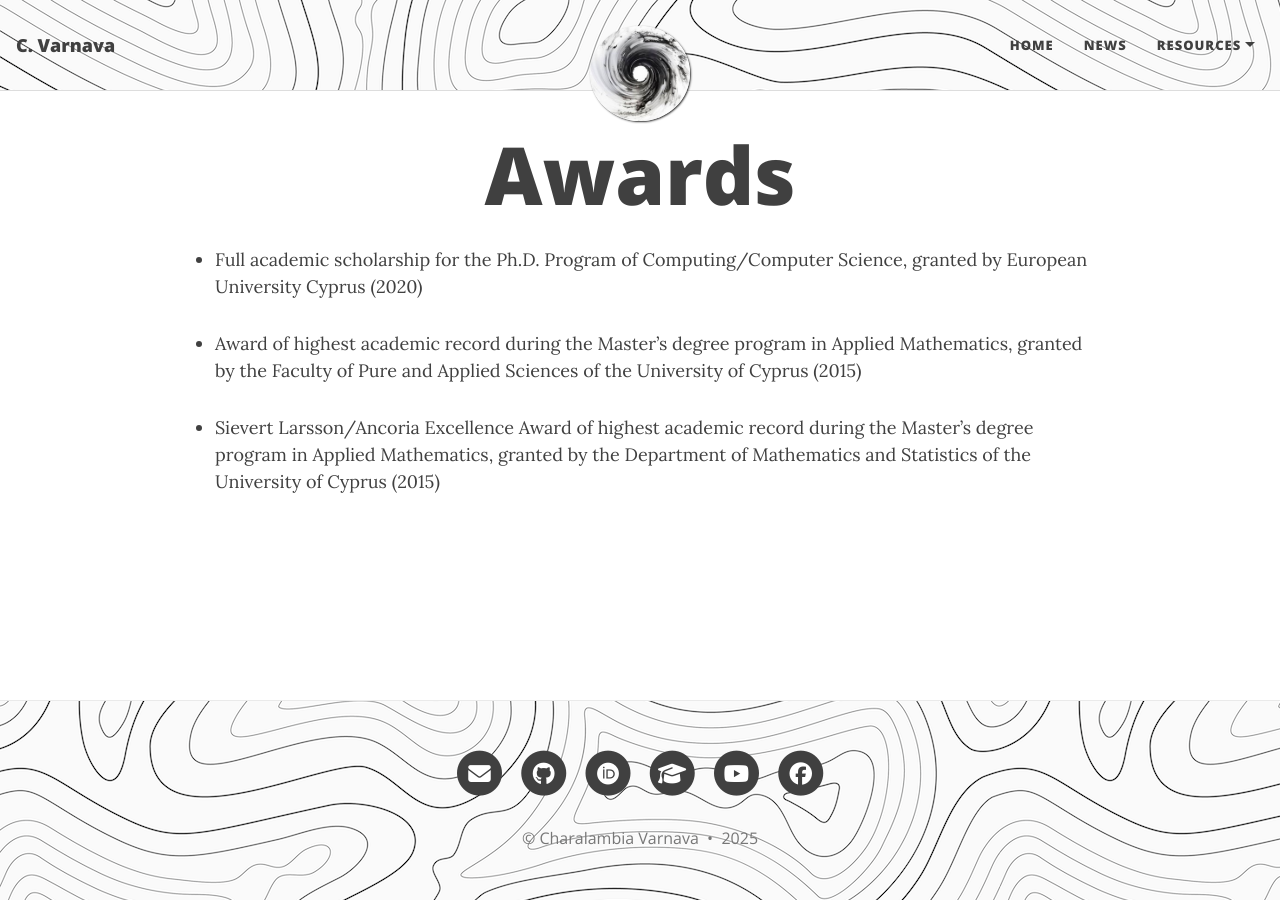
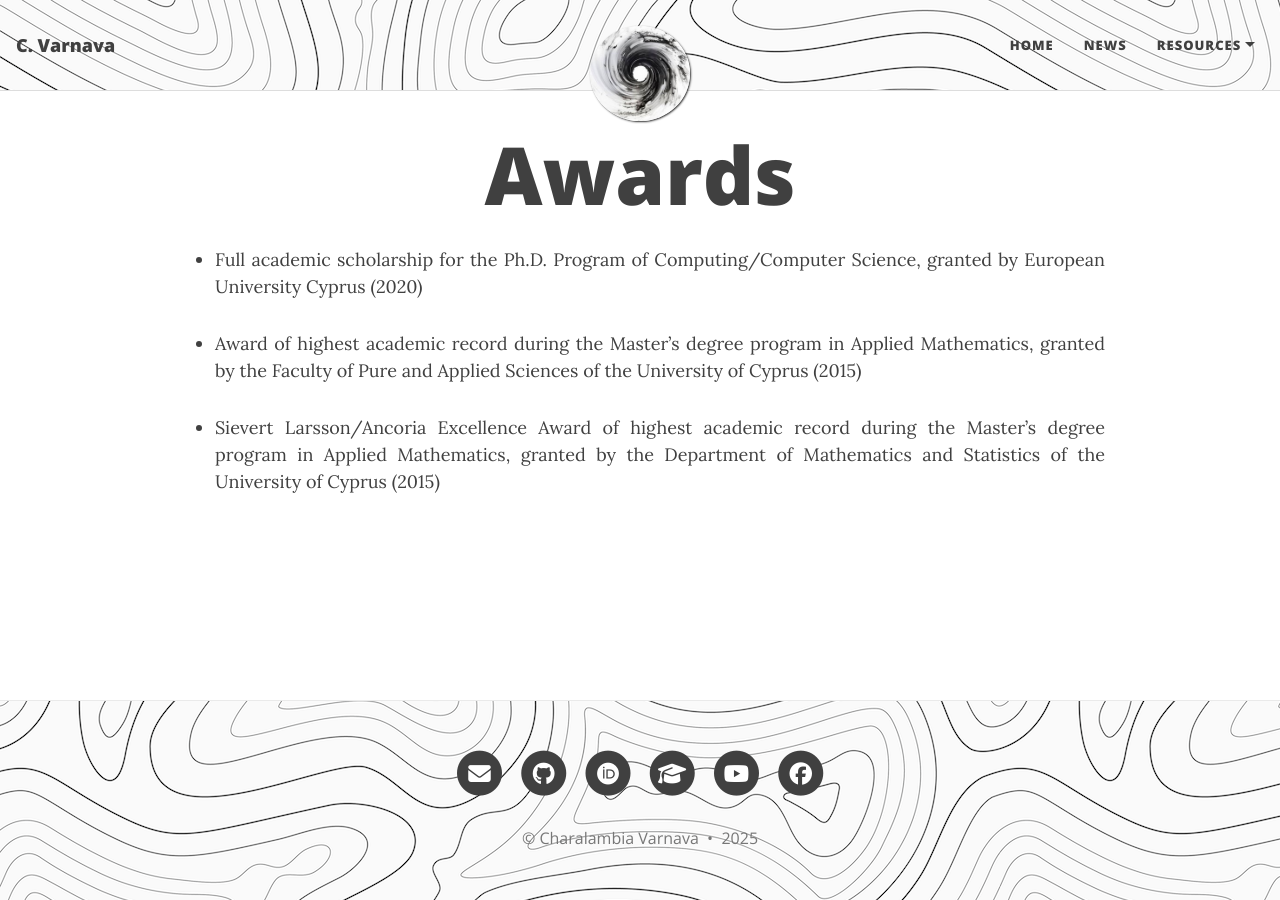
Before and after one commit to ch-var/ch-var.github.io, a Jekyll site: the page built from awards.html, in a window 1280 px wide. Built offline with Jekyll 4.4.1, drawn with Linux system fonts in a browser that asks for light colours.

Commit message:
Update awards.html

```diff
--- a/awards.html
+++ b/awards.html
@@ -21,9 +21,9 @@
 </style>
 
 <ul>
-<li text-align: justify;>Full academic scholarship for the Ph.D. Program of Computing/Computer Science, granted by European University Cyprus (2020)</li>
+<li style="text-align: justify;">Full academic scholarship for the Ph.D. Program of Computing/Computer Science, granted by European University Cyprus (2020)</li>
 <p></p>
-<li text-align: justify;>Award of highest academic record during the Master’s degree program in Applied Mathematics, granted by the Faculty of Pure and Applied Sciences of the University of Cyprus (2015)</li>
+<li style="text-align: justify;">Award of highest academic record during the Master’s degree program in Applied Mathematics, granted by the Faculty of Pure and Applied Sciences of the University of Cyprus (2015)</li>
 <p></p>
-<li text-align: justify;>Sievert Larsson/Ancoria Excellence Award of highest academic record during the Master’s degree program in Applied Mathematics, granted by the Department of Mathematics and Statistics of the University of Cyprus (2015)</li>
+<li style="text-align: justify;">Sievert Larsson/Ancoria Excellence Award of highest academic record during the Master’s degree program in Applied Mathematics, granted by the Department of Mathematics and Statistics of the University of Cyprus (2015)</li>
 </ul>
```
